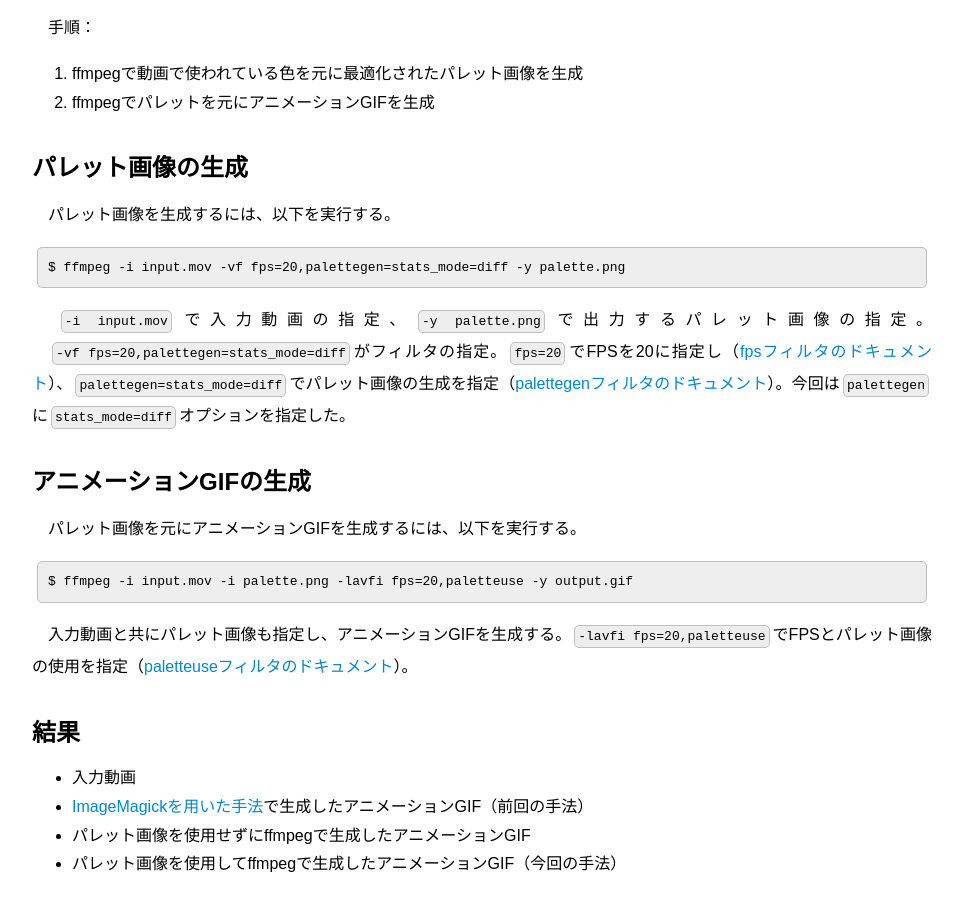
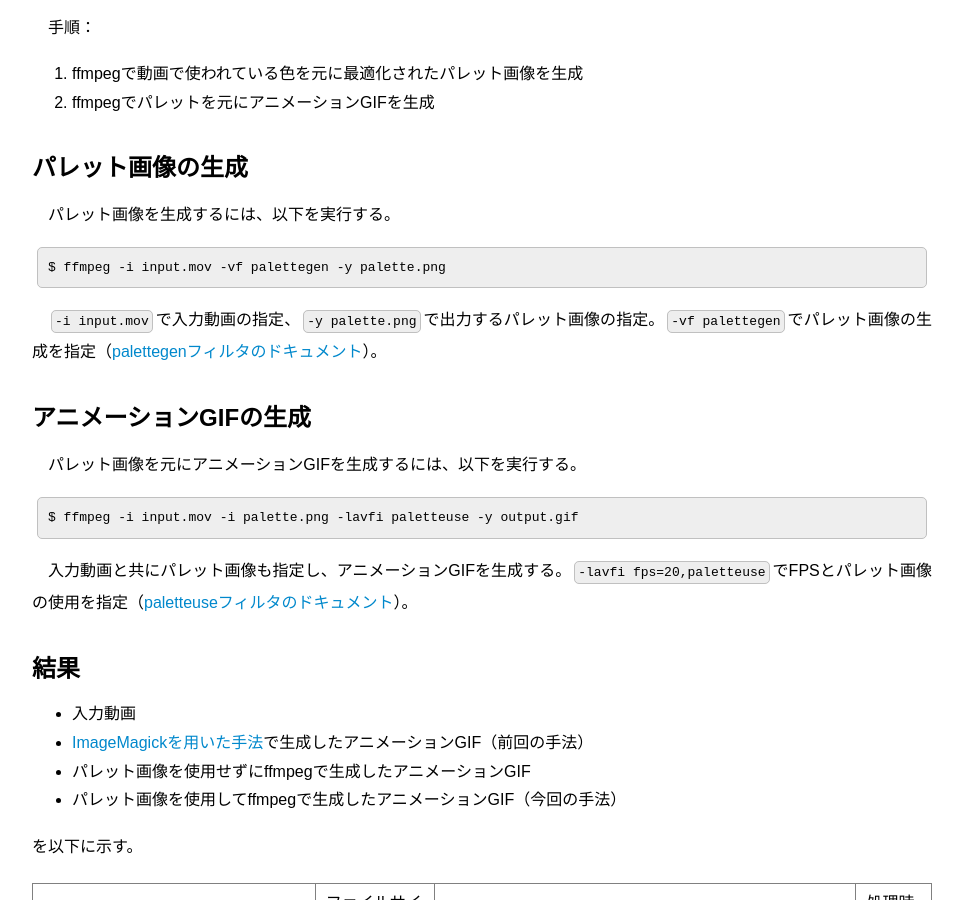
Before and after one commit to GenjiApp/genjiapp.github.io, a Jekyll site: the page built from _posts/2015-05-05-generating-much-better-animated-gif-from-movie-file.md, in a window 1280 px wide and 900 px high, scrolled down 566 px. Shown: the whole window, without its empty margins (158-1121 px from the left). Built offline with Jekyll 4.4.1, drawn with Linux system fonts in a browser that asks for light colours; Markdown is read by kramdown in place of the engine named in the settings; some of the changed text lies outside the part shown.

Commit message:
fix post '2015-05-05-generating-much-better-animated-gif-from-movie-file'

````diff
--- a/_posts/2015-05-05-generating-much-better-animated-gif-from-movie-file.md
+++ b/_posts/2015-05-05-generating-much-better-animated-gif-from-movie-file.md
@@ -25,18 +25,17 @@
 　パレット画像を生成するには、以下を実行する。
 
 ```
-$ ffmpeg -i input.mov -vf fps=20,palettegen=stats_mode=diff -y palette.png
+$ ffmpeg -i input.mov -vf palettegen -y palette.png
 ```
 
-　`-i input.mov`で入力動画の指定、`-y palette.png`で出力するパレット画像の指定。
-　`-vf fps=20,palettegen=stats_mode=diff`がフィルタの指定。`fps=20`でFPSを20に指定し（[fpsフィルタのドキュメント](https://ffmpeg.org/ffmpeg-filters.html#fps-1)）、`palettegen=stats_mode=diff`でパレット画像の生成を指定（[palettegenフィルタのドキュメント](https://ffmpeg.org/ffmpeg-filters.html#palettegen-1)）。今回は`palettegen`に`stats_mode=diff`オプションを指定した。
+　`-i input.mov`で入力動画の指定、`-y palette.png`で出力するパレット画像の指定。`-vf palettegen`でパレット画像の生成を指定（[palettegenフィルタのドキュメント](https://ffmpeg.org/ffmpeg-filters.html#palettegen-1)）。
 
 ## アニメーションGIFの生成
 
 　パレット画像を元にアニメーションGIFを生成するには、以下を実行する。
 
 ```
-$ ffmpeg -i input.mov -i palette.png -lavfi fps=20,paletteuse -y output.gif
+$ ffmpeg -i input.mov -i palette.png -lavfi paletteuse -y output.gif
 ```
 
 　入力動画と共にパレット画像も指定し、アニメーションGIFを生成する。`-lavfi fps=20,paletteuse`でFPSとパレット画像の使用を指定（[paletteuseフィルタのドキュメント](https://ffmpeg.org/ffmpeg-filters.html#paletteuse)）。
@@ -103,6 +102,14 @@
 ```
 
 のようにする。`-vf scale=400:-1:flags=lanczos`で拡大・縮小を指定（[scaleフィルタのドキュメント](https://ffmpeg.org/ffmpeg-filters.html#scale-1)）。
+
+　FPSの変更は、
+
+```
+$ ffmpeg -i input.mov -vf fps=20 -y output.mov
+```
+
+のようにする（[fpsフィルタのドキュメント](https://ffmpeg.org/ffmpeg-filters.html#fps-1)）。
 
 　切り抜きしつつ、縮小しつつ、FPSを指定して、パレット画像の生成をするには、
 
````
Also changed, not shown: other parts of _posts/2015-05-05-generating-much-better-animated-gif-from-movie-file.md (+1 -1 lines).
